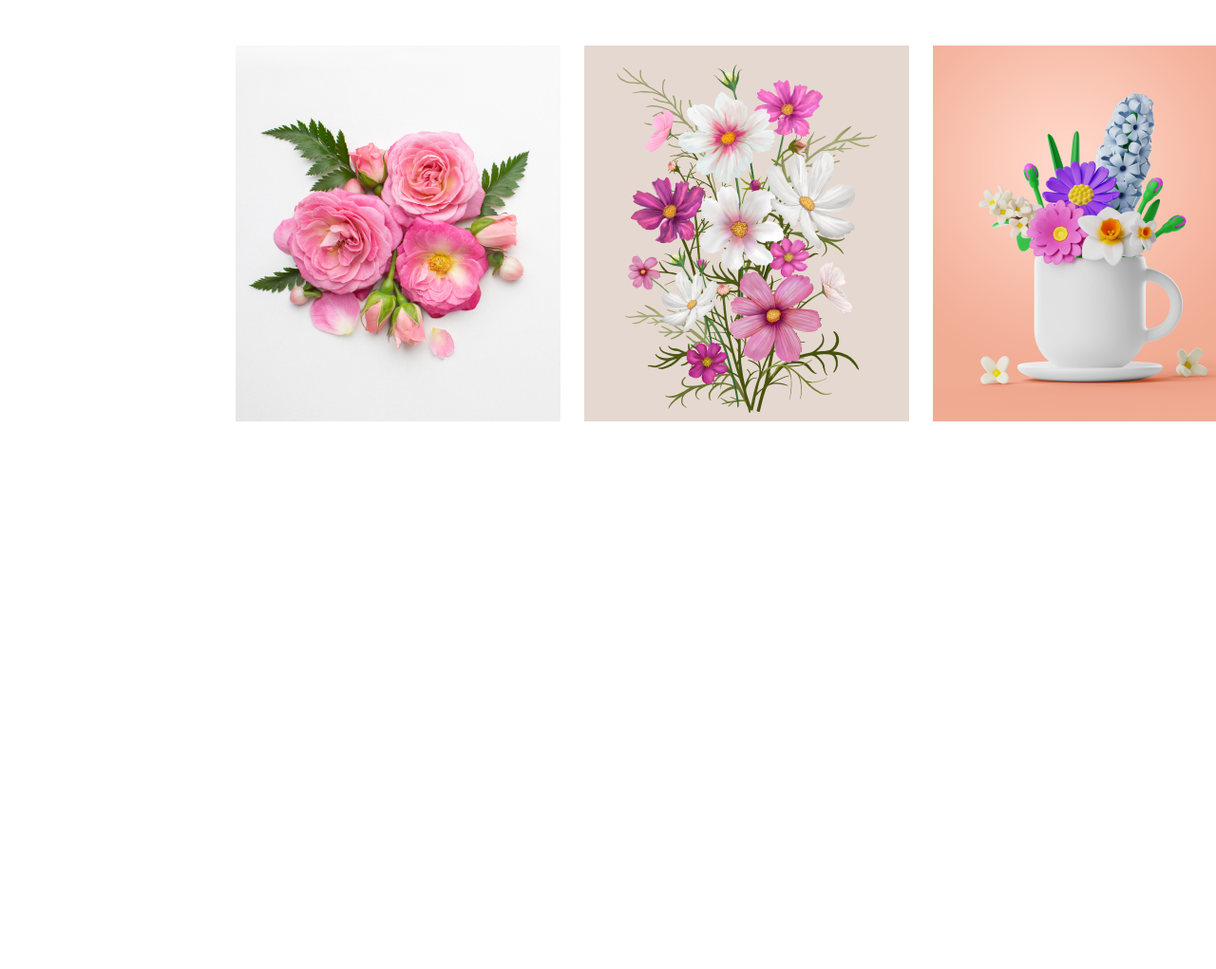
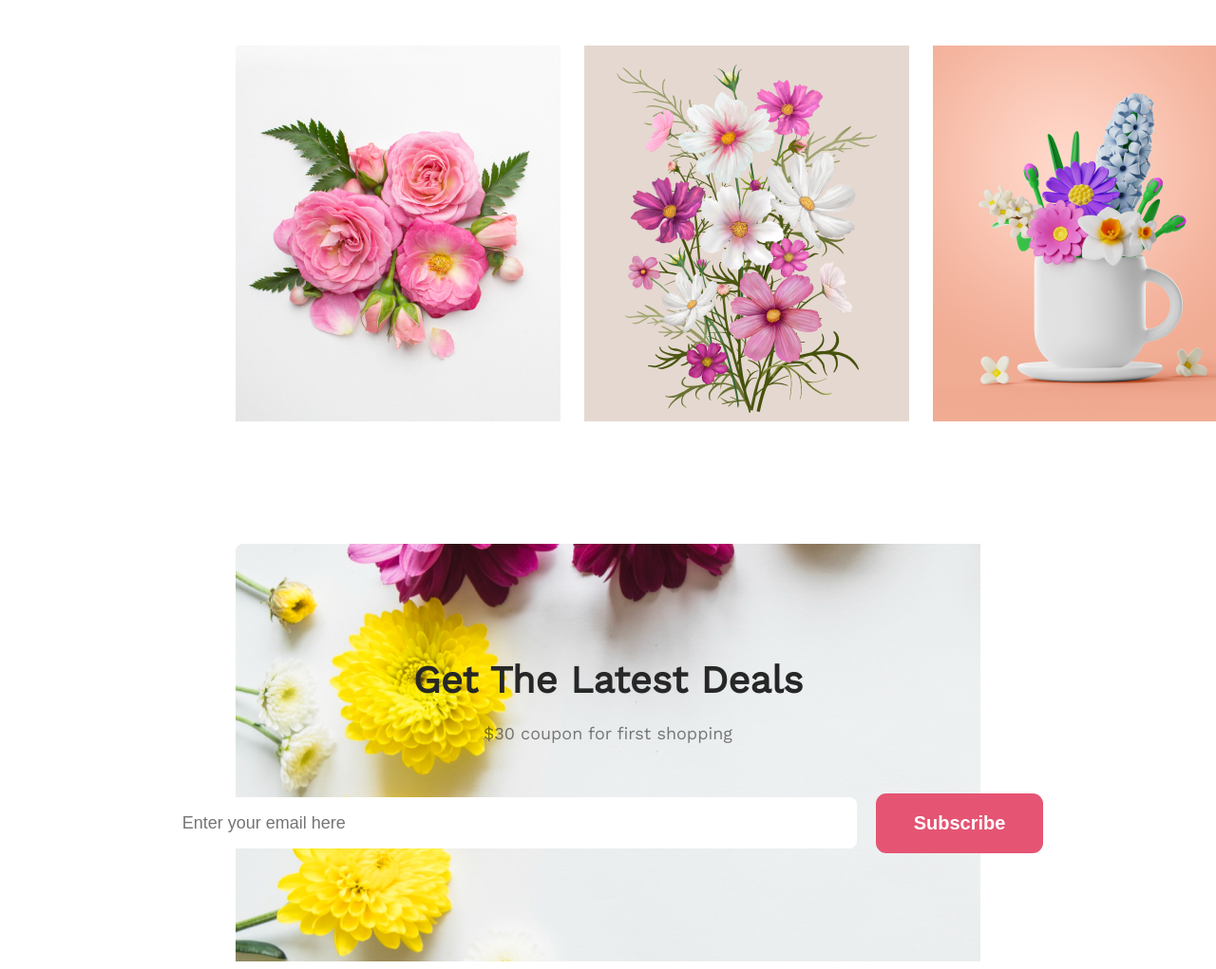
Before and after one commit to Ismail1hosen/flower-shop-assignment1, a plain HTML site: page index.html in a window 1280 px wide. Shown: the part 3203-4224 px from the top of the page at 95% size. Before the commit the page ends 3659 px from the top, so only its background shows below. Drawn offline with nearby package versions, Linux system fonts and the light colour scheme.

Commit message:
added latest deal section

```diff
--- a/index.html
+++ b/index.html
@@ -113,6 +113,24 @@
 
         </section>
 
+        <!-- latest deals section -->
+
+        <section class="latest-section">
+            <div class="latest-conteiner">
+
+                <div class="latest-details">
+                    <h3 class="latest-heading">Get The Latest Deals</h3>
+                    <p class="feature-text">$30 coupon for first shopping</p>
+                    <div class="latest-form">
+                        <form action="">
+                            <input class="latest-input" type="email" placeholder="Enter your email here">
+                        </form>
+                        <button class="btn-primary">Subscribe</button>
+                    </div>
+                </div>
+            </div>
+        </section>
+
     </main>
     <footer>
 
--- a/styles/style.css
+++ b/styles/style.css
@@ -223,3 +223,43 @@ li a:hover{
 }
 
 /* latest deal section style */
+
+.latest-section{
+    margin: 0 240px;
+}
+
+.latest-conteiner{
+    background-image: url('../Flower Asset/Rectangle 9.png');
+    margin-top: 125px;
+    height: 440px;
+}
+
+.latest-heading{
+    color: #272727;
+    text-align: center;
+    font-size: 40px;
+    font-weight: 800;
+    /* margin-top: 120px; */
+    margin-bottom: 0;
+    padding-top: 120px;
+}
+.latest-form{
+    margin: 48px 287px;
+    display: flex;
+    gap: 20px;
+    align-items: center;
+    justify-content: center;
+}
+.latest-input{
+    padding: 10px;
+    border-radius: 8px;
+    background: #FFF;
+    width: 700px;
+    height: 34px;
+    font-size: 18px;
+    border: 0;
+}
+.subscribe-btn{
+    border-radius: 8px;
+    background: #E55473;
+}
```
